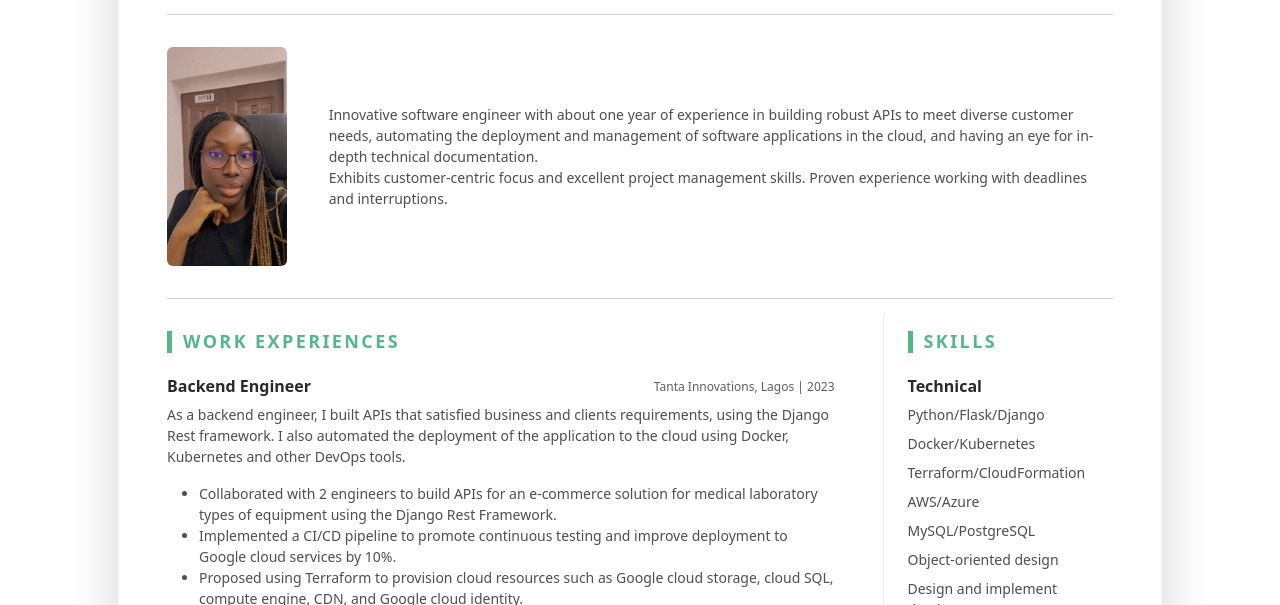
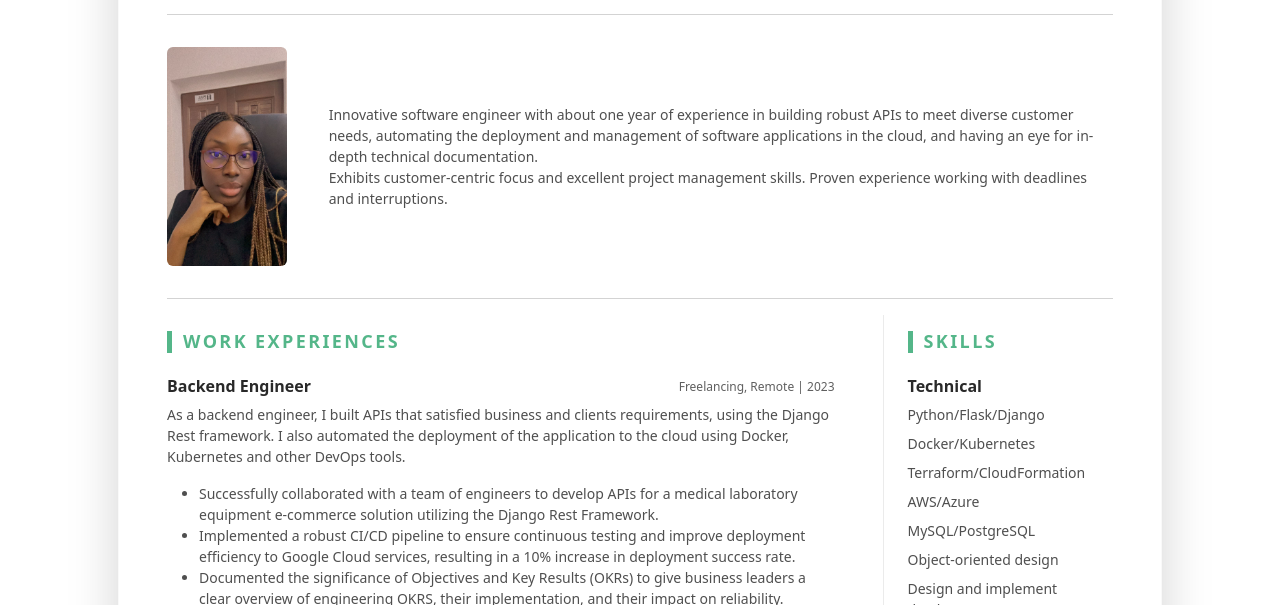
Before and after one commit to Mbaoma/cloud-resume, a plain HTML site: page cloud-resume/index.html in a window 1280 px wide. Shown: the part 195-800 px from the top of the page. Drawn offline with Linux system fonts and the light colour scheme.

Commit message:
made changes

```diff
--- a/cloud-resume/index.html
+++ b/cloud-resume/index.html
@@ -70,7 +70,7 @@
 								<div class="item mb-3">
 									<div class="item-heading row align-items-center mb-2">
 										<h4 class="item-title col-12 col-md-6 col-lg-8 mb-2 mb-md-0">Backend Engineer</h4>
-										<div class="item-meta col-12 col-md-6 col-lg-4 text-muted text-start text-md-end">Tanta Innovations, Lagos | 2023</div>
+										<div class="item-meta col-12 col-md-6 col-lg-4 text-muted text-start text-md-end">Freelancing, Remote | 2023</div>
 
 									</div>
 									<div class="item-content">
@@ -78,12 +78,9 @@
 											I also automated the deployment of the application to the cloud using Docker, Kubernetes and other DevOps tools.
 										</p>
 										<ul class="resume-list">
-											<li>Collaborated with 2 engineers to build APIs for an e-commerce solution for medical laboratory types of
-												equipment using the Django Rest Framework.</li>
-											<li>Implemented a CI/CD pipeline to promote continuous testing and improve deployment to Google cloud
-												services by 10%.</li>
-											<li>Proposed using Terraform to provision cloud resources such as Google cloud storage, cloud SQL,
-												compute engine, CDN, and Google cloud identity.</li>
+											<li>Successfully collaborated with a team of engineers to develop APIs for a medical laboratory equipment e-commerce solution utilizing the Django Rest Framework.</li>
+											<li>Implemented a robust CI/CD pipeline to ensure continuous testing and improve deployment efficiency to Google Cloud services, resulting in a 10% increase in deployment success rate.</li>
+											<li>Documented the significance of Objectives and Key Results (OKRs) to give business leaders a clear overview of engineering OKRS, their implementation, and their impact on reliability.</li>
 										</ul>
 									</div>
 								</div>
--- a/policy.json
+++ b/policy.json
@@ -10,7 +10,7 @@
                 "s3:GetObject",
                 "s3:GetObjectVersion"
             ],
-            "Resource": "arn:aws:s3:::vo7ager0nlin33r35um3t/*"
+            "Resource": "arn:aws:s3:::onlinerresume8910543/*"
         }
     ]
 }
```
Also changed, not shown: 3 other files.
